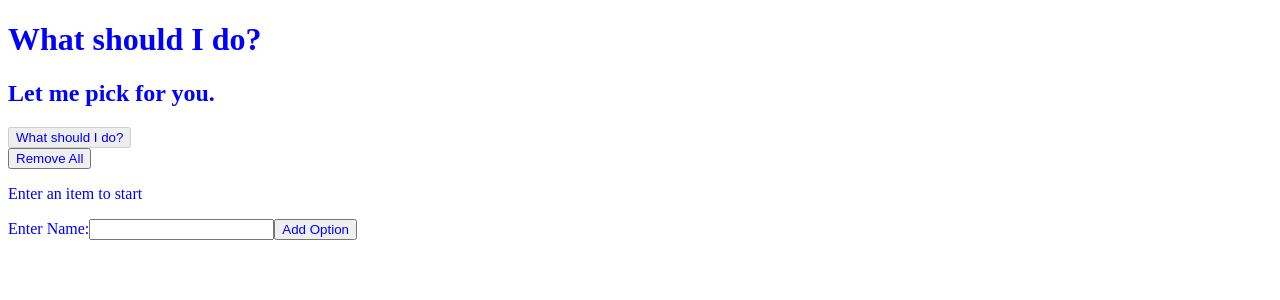
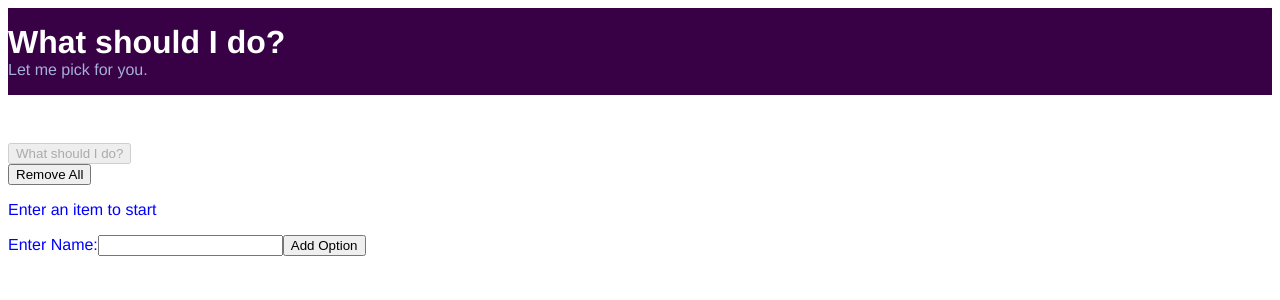
Before and after one commit to vic6/what-to-do, a React app: page / in a window 1280 px wide. Shown: the top 300 px of the page. Built offline with nearby package versions, Linux system fonts and the light colour scheme.

Commit message:
Add header styling

```diff
--- a/src/Header.jsx
+++ b/src/Header.jsx
@@ -1,9 +1,9 @@
 import React from "react";
 
 const Header = props => (
-  <div>
-    <h1>{props.title}</h1>
-    <h2>{props.subTitle}</h2>
+  <div className='header'>
+    <h1 className='header__title'>{props.title}</h1>
+    <h2 className='header__subtitle'>{props.subTitle}</h2>
   </div>
 );
 
--- /dev/null
+++ b/src/styles/base/_base.scss
@@ -0,0 +1,9 @@
+html {
+  font-size: 62.5%;
+}
+
+body {
+  font-family: Helvetica, Arial, sans-serif;
+  color: blue;
+  font-size: 1.6rem;
+}
--- /dev/null
+++ b/src/styles/components/_header.scss
@@ -0,0 +1,18 @@
+.header {
+  background: #390145;
+  color: white;
+  margin-bottom: 4.8rem;
+  padding: 1.6rem 0;
+}
+
+.header__title {
+  font-size: 3.2rem;
+  margin: 0;
+}
+
+.header__subtitle {
+  color: #a5afd7;
+  font-size: 1.6rem;
+  font-weight: 500;
+  margin: 0;
+}
--- a/src/styles/styles.scss
+++ b/src/styles/styles.scss
@@ -1,5 +1,2 @@
-$brand-color: blue;
-
-* {
-  color: $brand-color;
-}
+@import './base/base';
+@import './components/header';
```
